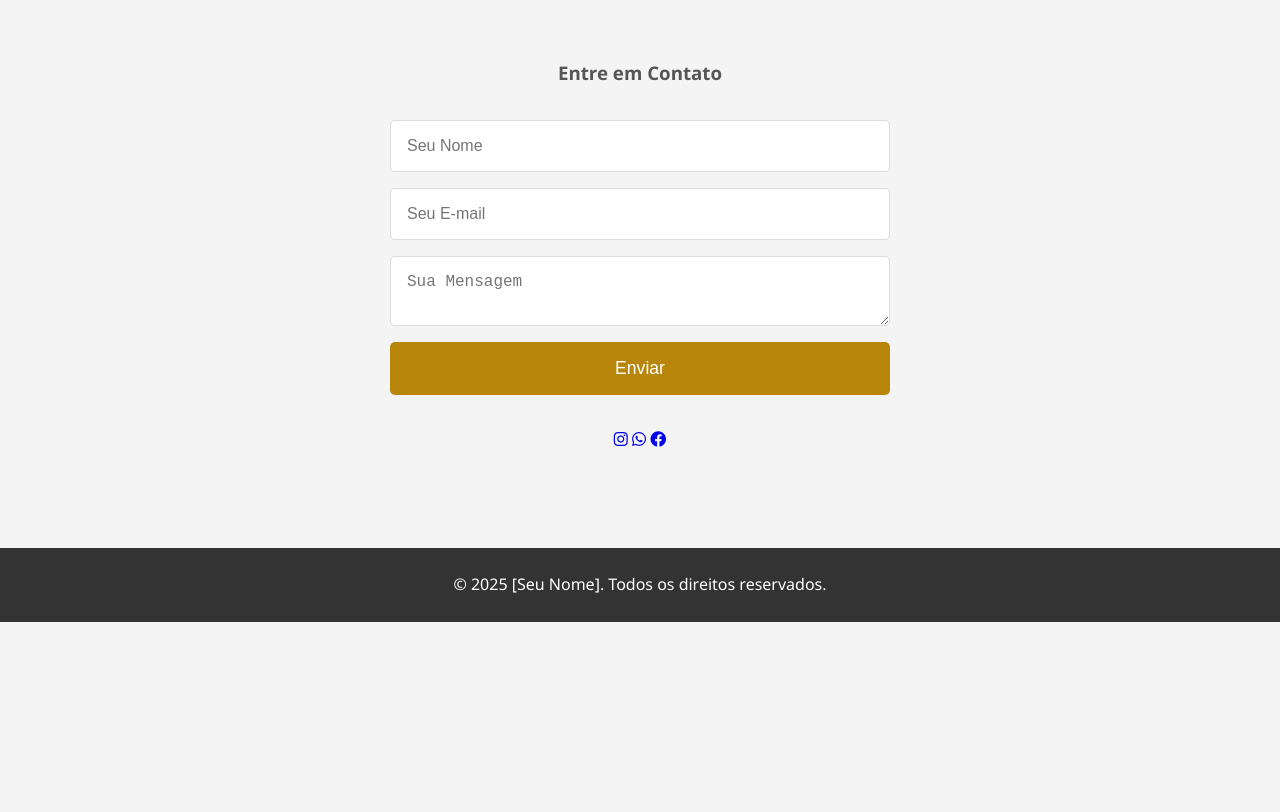
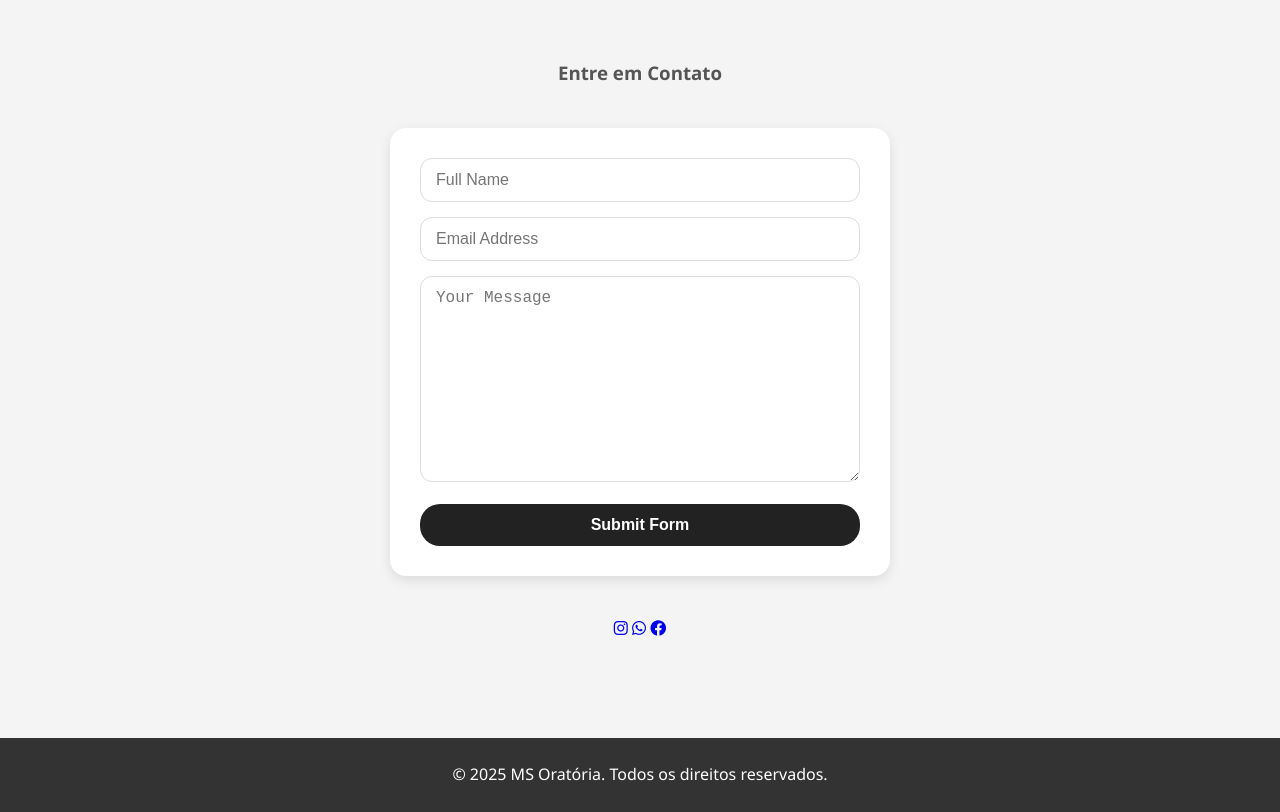
Before and after one commit to MarcosSidnei/Workshop, a plain HTML site: page index.html in a window 1280 px wide. Shown: the part 2260-3072 px from the top of the page. Before the commit the page ends 2882 px from the top, so only its background shows below. Drawn offline with Linux system fonts and the light colour scheme.

Commit message:
Add files via upload

```diff
--- a/index.html
+++ b/index.html
@@ -83,23 +83,33 @@ Participe de um Workshop que pensa em seu desenvolvimento tanto no âmbito profi
         <section id="contato">
             <div class="container">
                 <h3>Entre em Contato</h3>
-                <form id="contact-form">
-                    <input type="text" name="name" placeholder="Seu Nome" required>
-                    <input type="email" name="email" placeholder="Seu E-mail" required>
-                    <textarea name="message" placeholder="Sua Mensagem" required></textarea>
-                    <button type="submit">Enviar</button>
-                </form>
+                <form target="_blank" action="https://formsubmit.co/your@email.com" method="POST">
+    <div class="form-group">
+      <div class="form-row">
+        <div class="col">
+          <input type="text" name="name" class="form-control" placeholder="Full Name" required>
+        </div>
+        <div class="col">
+          <input type="email" name="email" class="form-control" placeholder="Email Address" required>
+        </div>
+      </div>
+    </div>
+    <div class="form-group">
+      <textarea placeholder="Your Message" class="form-control" name="message" rows="10" required></textarea>
+    </div>
+    <button type="submit" class="btn btn-lg btn-dark btn-block">Submit Form</button>
+  </form>
                 <div class="social-icons">
-                    <a href="https://instagram.com/[seu-instagram]" target="_blank"><i class="fab fa-instagram"></i></a>
+                    <a href="https://www.instagram.com/msoratoria/" target="_blank"><i class="fab fa-instagram"></i></a>
                     <a href="https://wa.me/42988106555" target="_blank"><i class="fab fa-whatsapp"></i></a>
-                    <a href="https://facebook.com/[seu-facebook]" target="_blank"><i class="fab fa-facebook"></i></a>
+                    <a href="https://www.facebook.com/share/16VwTr8psB/?mibextid=wwXIfr" target="_blank"><i class="fab fa-facebook"></i></a>
                 </div>
             </div>
         </section>
     </main>
 
     <footer>
-        <p>&copy; 2025 [Seu Nome]. Todos os direitos reservados.</p>
+        <p>&copy; 2025 MS Oratória. Todos os direitos reservados.</p>
     </footer>
 
     <script src="script.js"></script>
--- a/style.css
+++ b/style.css
@@ -292,3 +292,49 @@ footer {
     padding: 1.5rem;
   }
 }
+
+/* Container do formulário */
+form {
+  max-width: 500px;
+  margin: 40px auto;
+  padding: 30px;
+  background: #fff;
+  border-radius: 16px;
+  box-shadow: 0 4px 12px rgba(0,0,0,0.1);
+}
+
+/* Inputs e textarea */
+form .form-control {
+  width: 100%;
+  padding: 12px 15px;
+  margin-bottom: 15px;
+  border: 1px solid #ddd;
+  border-radius: 12px;
+  font-size: 16px;
+  transition: 0.3s ease;
+}
+
+form .form-control:focus {
+  border-color: #c8921d; /* dourado */
+  box-shadow: 0 0 6px rgba(200, 146, 29, 0.4);
+  outline: none;
+}
+
+/* Botão */
+form button {
+  background: #222; /* preto */
+  color: #fff;
+  font-weight: 600;
+  padding: 12px;
+  border: none;
+  border-radius: 20px;
+  font-size: 16px;
+  cursor: pointer;
+  transition: 0.3s ease;
+  width: 100%;
+}
+
+form button:hover {
+  background: #c8921d; /* dourado */
+  color: #fff;
+}
```
